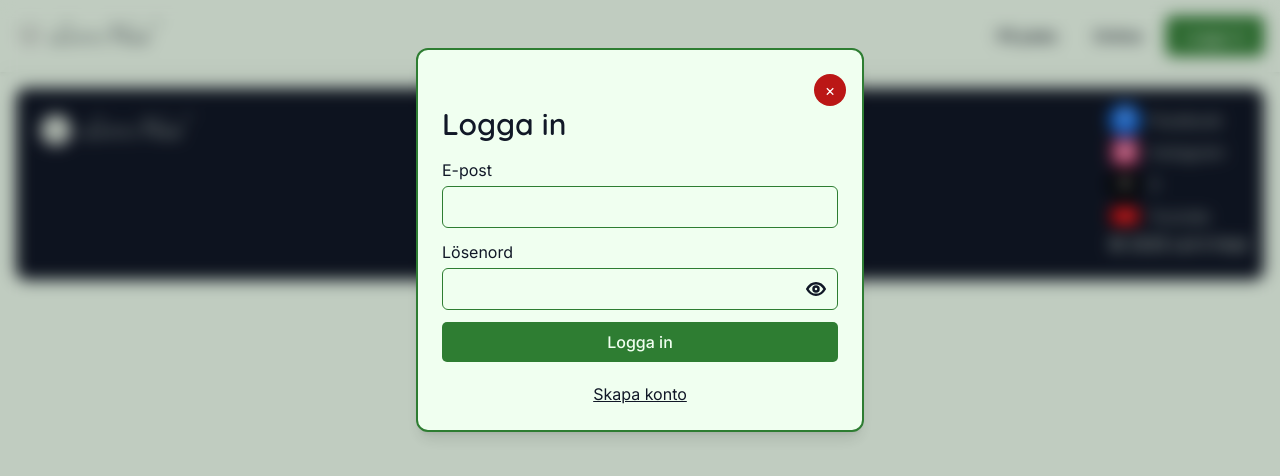
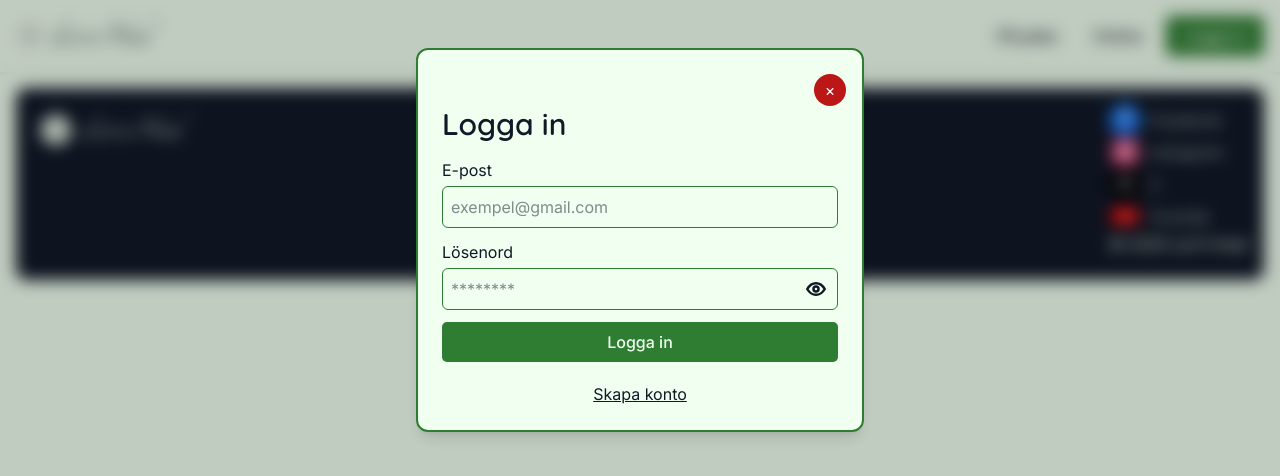
Before and after one commit to Zipelas/letitheal, a Next.js app: page /login in a window 1280 px wide. Shown: the top 476 px of the page. Built offline with nearby package versions, Linux system fonts and the light colour scheme; no server answers.

Commit message:
changed and added placeholders

```diff
--- a/app/login/page.tsx
+++ b/app/login/page.tsx
@@ -154,6 +154,7 @@ export default function LoginPage() {
               value={email}
               onChange={(e) => setEmail(e.target.value)}
               className='border border-[#2e7d32] rounded-md p-2'
+              placeholder='exempel@gmail.com'
               required
             />
           </label>
@@ -165,6 +166,7 @@ export default function LoginPage() {
                 value={password}
                 onChange={(e) => setPassword(e.target.value)}
                 className='border border-[#2e7d32] rounded-md p-2 pr-10 w-full'
+                placeholder='********'
                 required
               />
               <PasswordVisibility
@@ -225,7 +227,7 @@ export default function LoginPage() {
                   <input
                     name='postalCode'
                     className='border border-[#2e7d32] rounded-md p-2'
-                    placeholder='131 98'
+                    placeholder='13198'
                   />
                 </label>
                 <label className='flex flex-col'>
@@ -243,7 +245,7 @@ export default function LoginPage() {
                   name='phone'
                   type='tel'
                   className='border border-[#2e7d32] rounded-md p-2'
-                  placeholder='031-12 34 56'
+                  placeholder='0709123456'
                 />
               </label>
               <label className='flex flex-col'>
```
